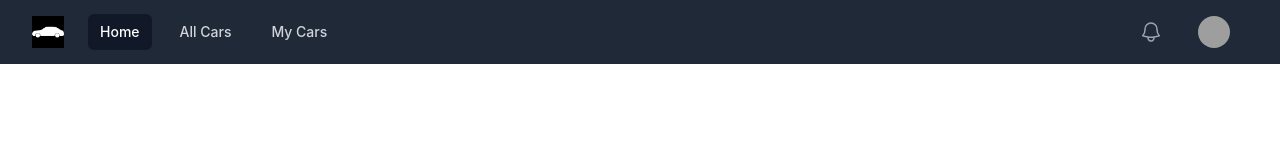
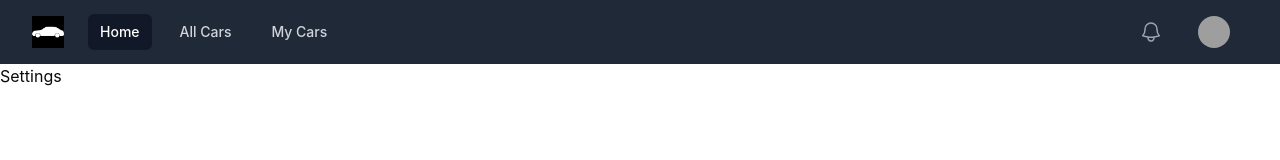
Before and after one commit to BoyanK95/carhub-ui, a React (Vite) app in the folder carhub-react-ui/: page /settings in a window 1280 px wide. Shown: the top 160 px of the page. Built offline with nearby package versions, Linux system fonts and the light colour scheme; grey boxes are pictures that could not be loaded.

Commit message:
feat: create Settings initial screen

```diff
--- a/carhub-react-ui/src/App.tsx
+++ b/carhub-react-ui/src/App.tsx
@@ -6,6 +6,7 @@
 import Login from "./components/screens/Login";
 import MyCars from "./components/screens/MyCars";
 import Profile from "./components/screens/Profile";
+import Settings from "./components/screens/Settings";
 
 function App() {
   return (
@@ -19,6 +20,7 @@
             <Route path="/my-cars" element={<MyCars />} />
             <Route path="/login" element={<Login />} />
             <Route path="/profile" element={<Profile />} />
+            <Route path="/settings" element={<Settings />} />
           </Routes>
         </div>
       </div>
--- a/carhub-react-ui/src/components/navigation/Navbar.tsx
+++ b/carhub-react-ui/src/components/navigation/Navbar.tsx
@@ -23,6 +23,7 @@
 }
 
 export default function Navbar() {
+
   return (
     <Disclosure
       as="nav"
--- /dev/null
+++ b/carhub-react-ui/src/components/screens/Settings.tsx
@@ -0,0 +1,9 @@
+import React from 'react'
+
+const Settings = () => {
+  return (
+    <div>Settings</div>
+  )
+}
+
+export default Settings
```
